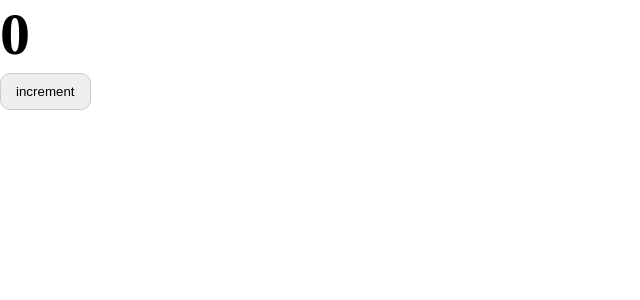
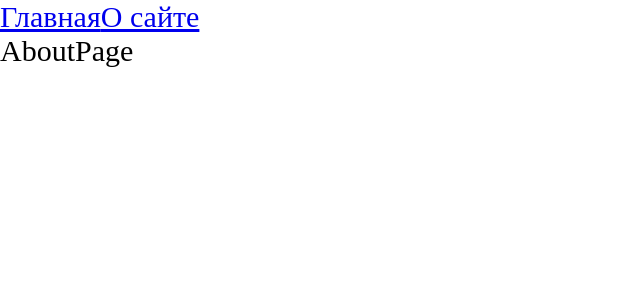
Before and after one commit to DimagioS/React-ContentPlatform, a React app: page /about in a window 1280 px wide. Shown: the top 300 px of the page, without its empty margins (0-640 px from the left). Built offline with nearby package versions, Linux system fonts and the light colour scheme.

Commit message:
Integrate React Router DOM

```diff
--- a/package.json
+++ b/package.json
@@ -23,6 +23,7 @@
     "@types/node": "^17.0.21",
     "@types/react": "^17.0.39",
     "@types/react-dom": "^17.0.11",
+    "@types/react-router-dom": "^5.3.3",
     "@types/webpack": "^5.28.0",
     "@types/webpack-dev-server": "^4.7.2",
     "css-loader": "^6.6.0",
@@ -40,6 +41,7 @@
   },
   "dependencies": {
     "react": "^17.0.2",
-    "react-dom": "^17.0.2"
+    "react-dom": "^17.0.2",
+    "react-router-dom": "^6.2.1"
   }
 }
--- a/src/App.tsx
+++ b/src/App.tsx
@@ -1,10 +1,20 @@
-import Counter from "./components/Counter"
+import { Suspense } from "react";
+import { Route, Routes, Link } from "react-router-dom";
+import MainPage from "./pages/MainPage";
+import AboutPage from "./pages/AboutPage";
 import './index.scss'
 
 const App = () => {
   return (
     <div className="app">
-      <Counter />
+      <Link to={'/'}>Главная</Link>
+      <Link to={'/about'}>О сайте</Link>
+      <Suspense fallback={<div>Loading...</div>}>
+        <Routes>
+          <Route path={'/'} element={<MainPage />} />
+          <Route path={'/about'} element={<AboutPage />} />
+        </Routes>
+      </Suspense>
     </div>
   )
 }
--- a/src/index.tsx
+++ b/src/index.tsx
@@ -1,7 +1,10 @@
 import { render } from "react-dom";
+import { BrowserRouter } from "react-router-dom";
 import App from "./App";
 
 render(
-  <App />,
+  <BrowserRouter>
+    <App />
+  </BrowserRouter>,
   document.querySelector('.root')
 )
--- /dev/null
+++ b/src/pages/AboutPage/AboutPage.async.tsx
@@ -0,0 +1,7 @@
+import { lazy } from "react";
+
+export const AboutPageAsync = lazy(() => new Promise(resolve => {
+    // @ts-ignore
+    // test
+    setTimeout(() => resolve(import('./AboutPage')), 1500)
+}))
--- /dev/null
+++ b/src/pages/AboutPage/AboutPage.tsx
@@ -0,0 +1,7 @@
+const AboutPage = () => {
+  return (
+    <div>AboutPage</div>
+  )
+}
+
+export default AboutPage
--- /dev/null
+++ b/src/pages/AboutPage/index.tsx
@@ -0,0 +1,3 @@
+import { AboutPageAsync } from "./AboutPage.async";
+
+export default AboutPageAsync;
--- /dev/null
+++ b/src/pages/MainPage/MainPage.async.tsx
@@ -0,0 +1,7 @@
+import { lazy } from "react";
+
+export const MainPageAsync = lazy(() => new Promise(resolve => {
+    // @ts-ignore
+    // test
+    setTimeout(() => resolve(import('./MainPage')), 1500)
+}))
--- /dev/null
+++ b/src/pages/MainPage/MainPage.tsx
@@ -0,0 +1,7 @@
+const MainPage = () => {
+  return (
+    <div>MainPage</div>
+  )
+}
+
+export default MainPage;
--- /dev/null
+++ b/src/pages/MainPage/index.tsx
@@ -0,0 +1,3 @@
+import {MainPageAsync} from "./MainPage.async";
+
+export default MainPageAsync;
```
Also changed, not shown: 1 other file (tests, documents, lock files or other folders).
